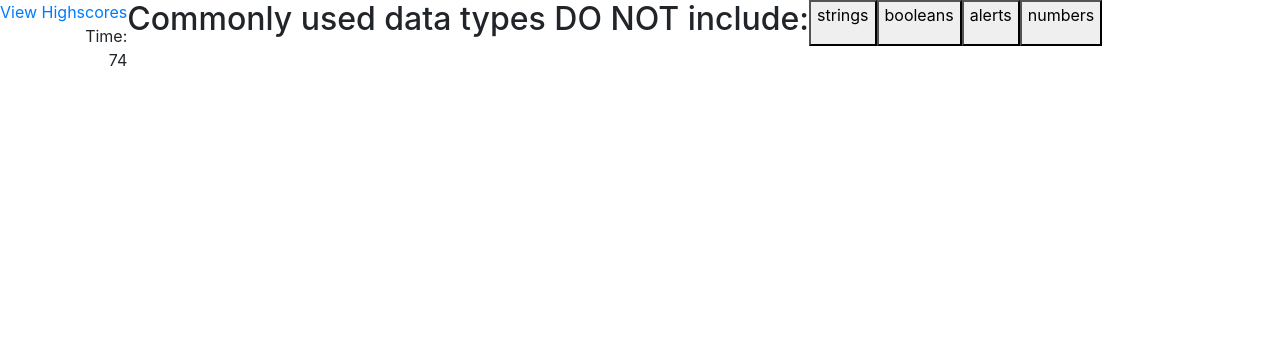
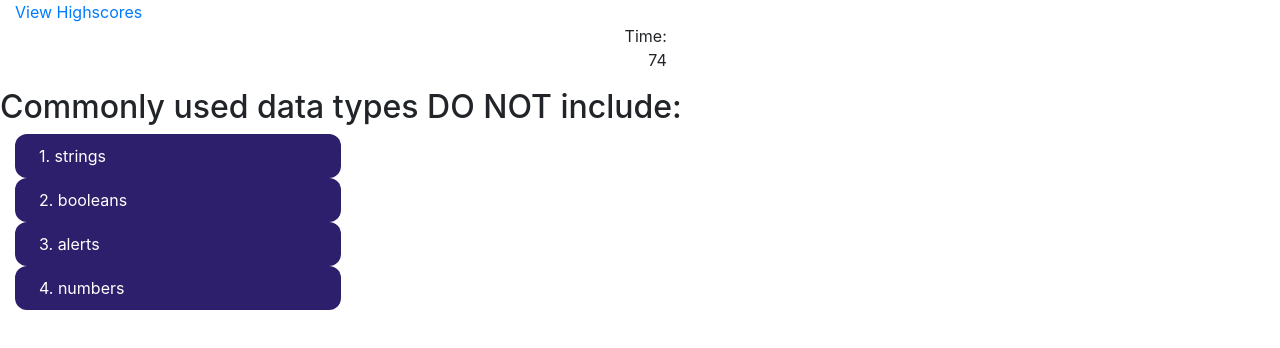
Before and after one commit to wendyqnguyen/js-quiz, a plain HTML site: page index.html in a window 1280 px wide. Both pictures are taken after a click on the button "Start Quiz". Drawn offline with nearby package versions, Linux system fonts and the light colour scheme.

Commit message:
added button styling

```diff
--- a/assets/css/style.css
+++ b/assets/css/style.css
@@ -21,3 +21,25 @@ h1 {
 .timer {
     text-align: right;
 }
+button {
+    background-color: #2e1f6c;
+    border: none;
+    margin: 5px;
+    color: white; /* White text */
+    border-radius: 12px;
+}
+
+button:hover{
+    background: #b268e0;
+}
+.answers-btn-group button {
+    padding: 10px 24px; /* Some padding */
+    cursor: pointer; /* Pointer/hand icon */
+    width: 50%; /* Set a width if needed */
+    display: block; /* Make the buttons appear below each other */
+    border-radius: 12px;
+  }
+
+  .high-score-display{
+      background-color: #d8d3e7;
+  }
--- a/assets/js/script.js
+++ b/assets/js/script.js
@@ -102,10 +102,10 @@ var loadQuestion = function (){
 
   choices = questions[questionIdx].choices;
 
-  buttonEl1.textContent = choices[0];
-  buttonEl2.textContent = choices[1];
-  buttonEl3.textContent = choices[2];
-  buttonEl4.textContent = choices[3];
+  buttonEl1.textContent = "1. " + choices[0];
+  buttonEl2.textContent = "2. " + choices[1];
+  buttonEl3.textContent = "3. " + choices[2];
+  buttonEl4.textContent = "4. " + choices[3];
 
 }
 
--- a/index.html
+++ b/index.html
@@ -12,25 +12,27 @@
     />
 </head>
 <body>
-    <header>
+
+    <main class="page-content" id="page-content">
+        <div class="container">
             <div class="highscrores" >
                 <a href="./highscores.html">View Highscores</a>
             </div>
             <div class="timer" >Time: <p id="countdown"></p></div>
-    </header>
-
-    <main class="page-content" id="page-content">
             <div class="quiz-prompt" id="quiz-prompt">
                 <H1>Coding Quiz Challenge</H1>
                 <p>Try to answer the following code-related questions withing the time limit. Keep in mind that incorrect answers will penalize your score/time by ten seconds!</p><br>
                 <button id="start-button">Start Quiz</button>
             </div>
-        <div class="quiz-questions" id="quiz-questions">
-            <H2 id="question-text"></H1>
+            <div class="quiz-questions row" id="quiz-questions">
+                <H2 id="question-text"></H2>
+            </div>
+            <div class="answers-btn-group" id="answers">
                 <button class="option" id="option-1" style="display: none"></button>
                 <button class="option" id="option-2" style="display: none"></button>
                 <button class="option" id="option-3" style="display: none"></button>
                 <button class="option" id="option-4" style="display: none"></button>
+            </div>
             </div>
             <div class="scoring" id="scoring" style="display: none">
                 <h1 class="done-alert">All Done!</h1>
@@ -44,6 +46,7 @@
                     </div>
                 </form>
             </div>
+        </div>
     </main>
     <script src="./assets/js/script.js"></script>
 
```
Also changed, not shown: highscores.html (+12 -3 lines). Lines whose indentation alone changed are shown as unchanged.
